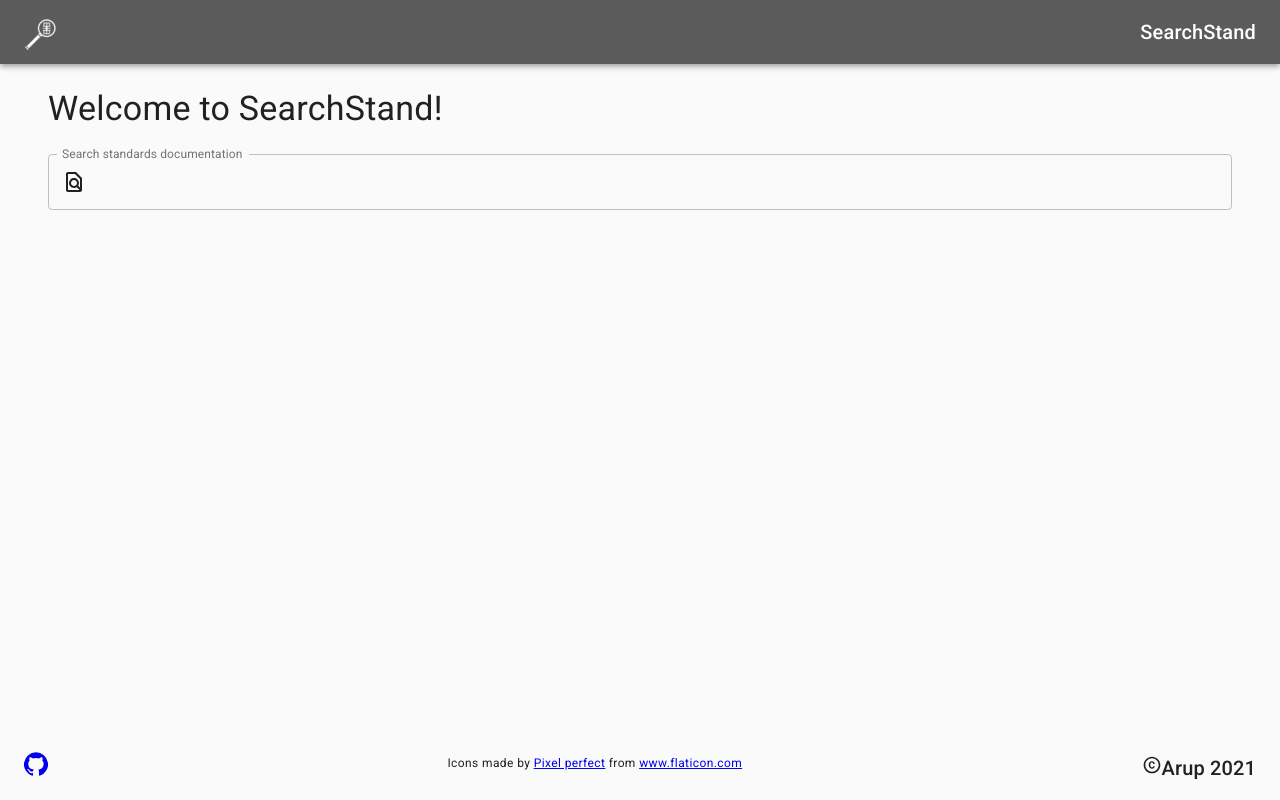
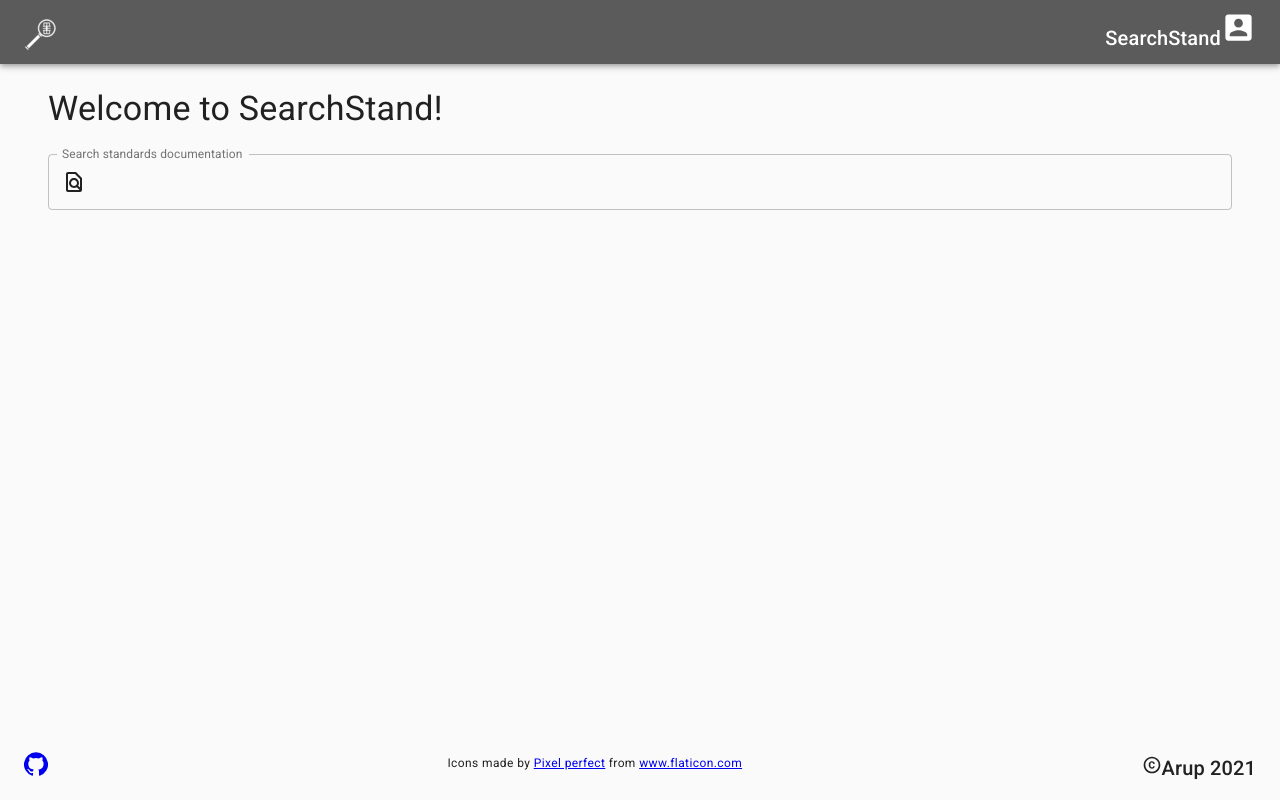
Before and after one commit to cyechow/searchstand, a React (Create React App) app: page / in a window 1280 px wide. Built offline with nearby package versions, Linux system fonts and the light colour scheme.

Commit message:
Added user account button on the top right.

```diff
--- a/src/components/AppHeader.js
+++ b/src/components/AppHeader.js
@@ -6,8 +6,9 @@
     Toolbar,
     Typography,
 } from '@material-ui/core';
+import Logo from './logo.svg'
 
-import Logo from './logo.svg'
+import AccountBoxIcon from '@material-ui/icons/AccountBox';
 
 const AppHeader = () => (
     <AppBar position="static">
@@ -19,6 +20,7 @@
             </Box>
             <Typography variant="h6" color="inherit">
                 SearchStand
+                <AccountBoxIcon fontSize="large"/>
             </Typography>
         </Toolbar>
     </AppBar>
```
